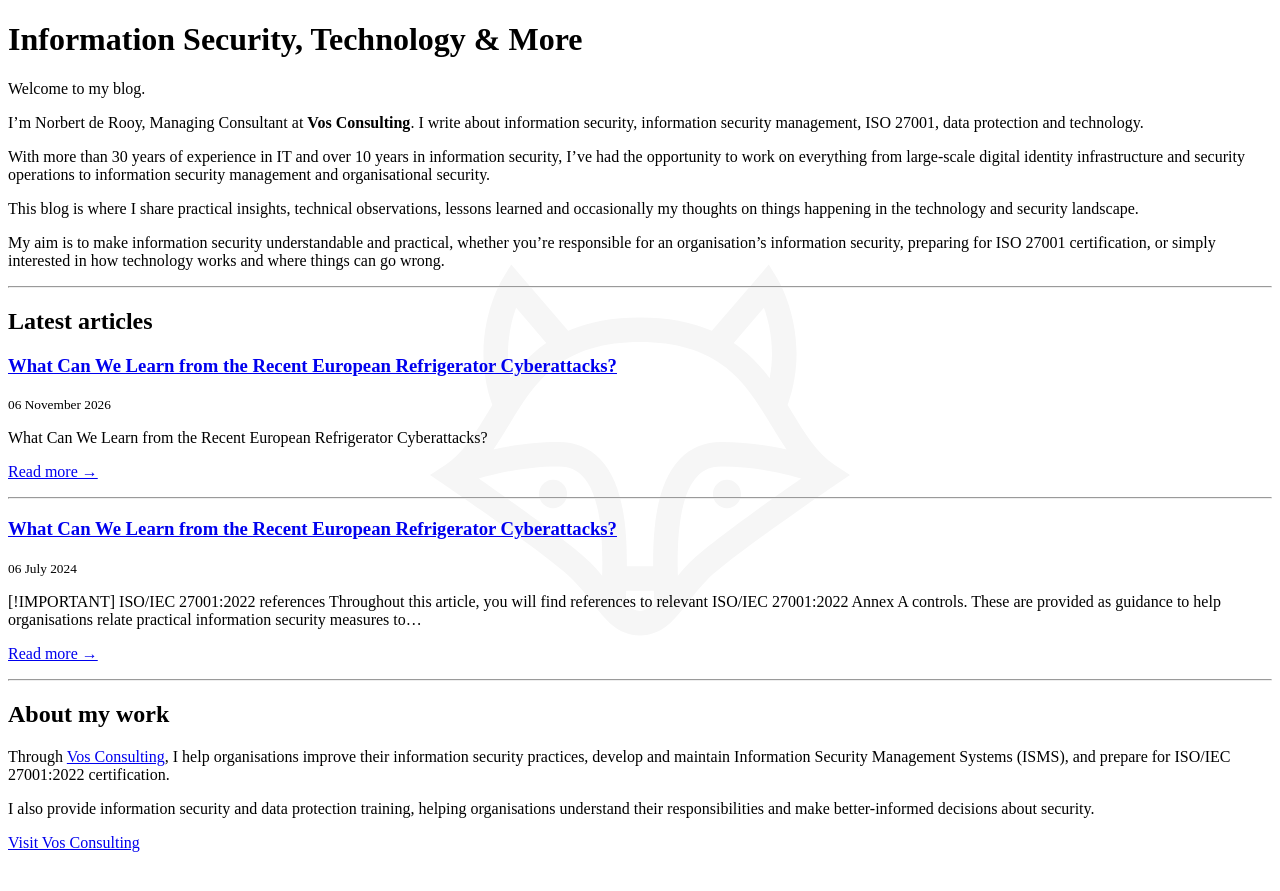
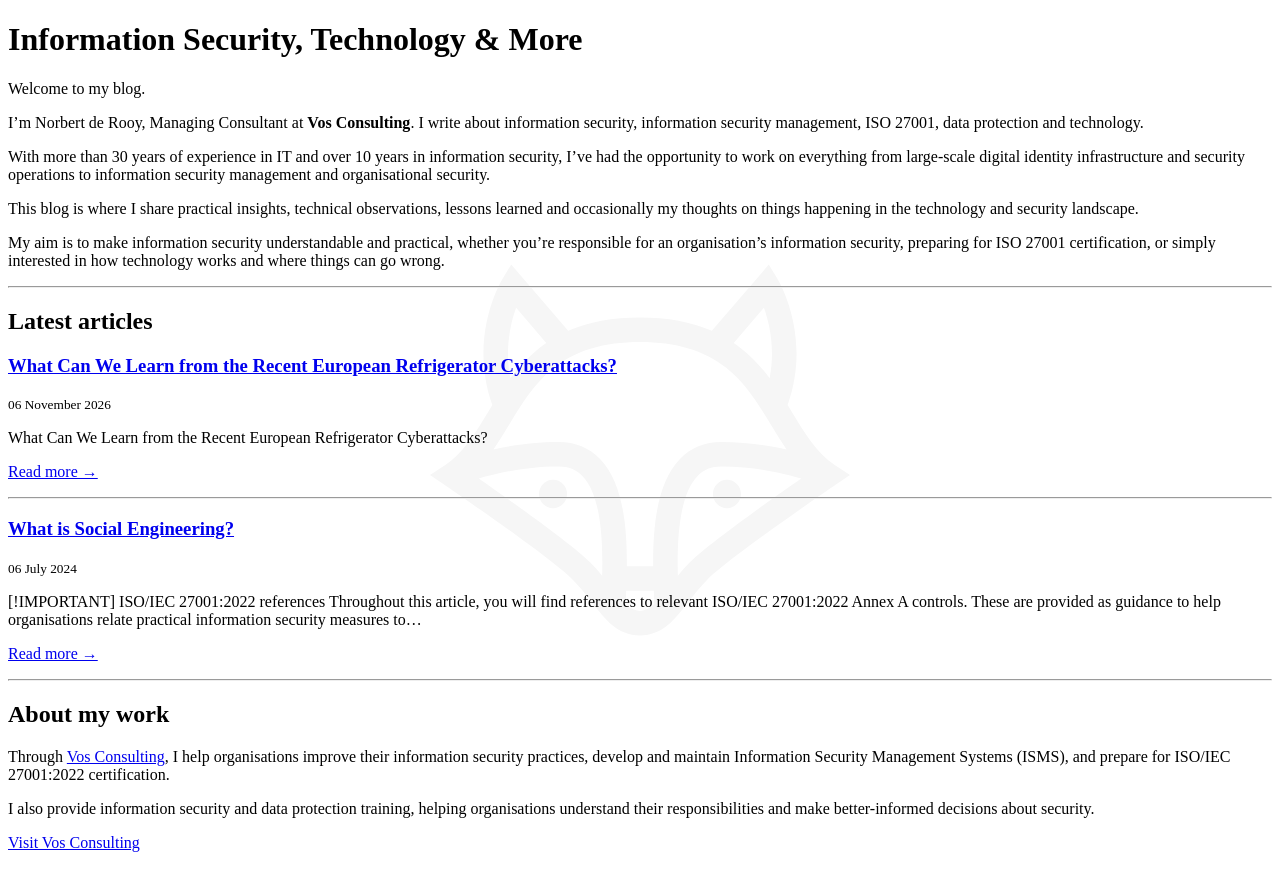
Before and after one commit to nsrderooy/vos-consultancy-blog, a Jekyll site: the page built from docs/index.md, in a window 1280 px wide. Shown: the top 891 px of the page. Built offline with Jekyll 4.4.1, drawn with Linux system fonts in a browser that asks for light colours.

Commit message:
update title

```diff
--- a/docs/_posts/2024-07-06-What-is-Social-Engineering.md
+++ b/docs/_posts/2024-07-06-What-is-Social-Engineering.md
@@ -1,6 +1,6 @@
 ---
 layout: default
-title: What Can We Learn from the Recent European Refrigerator Cyberattacks?
+title: What is Social Engineering?
 ---
 
 > [!IMPORTANT]
```
